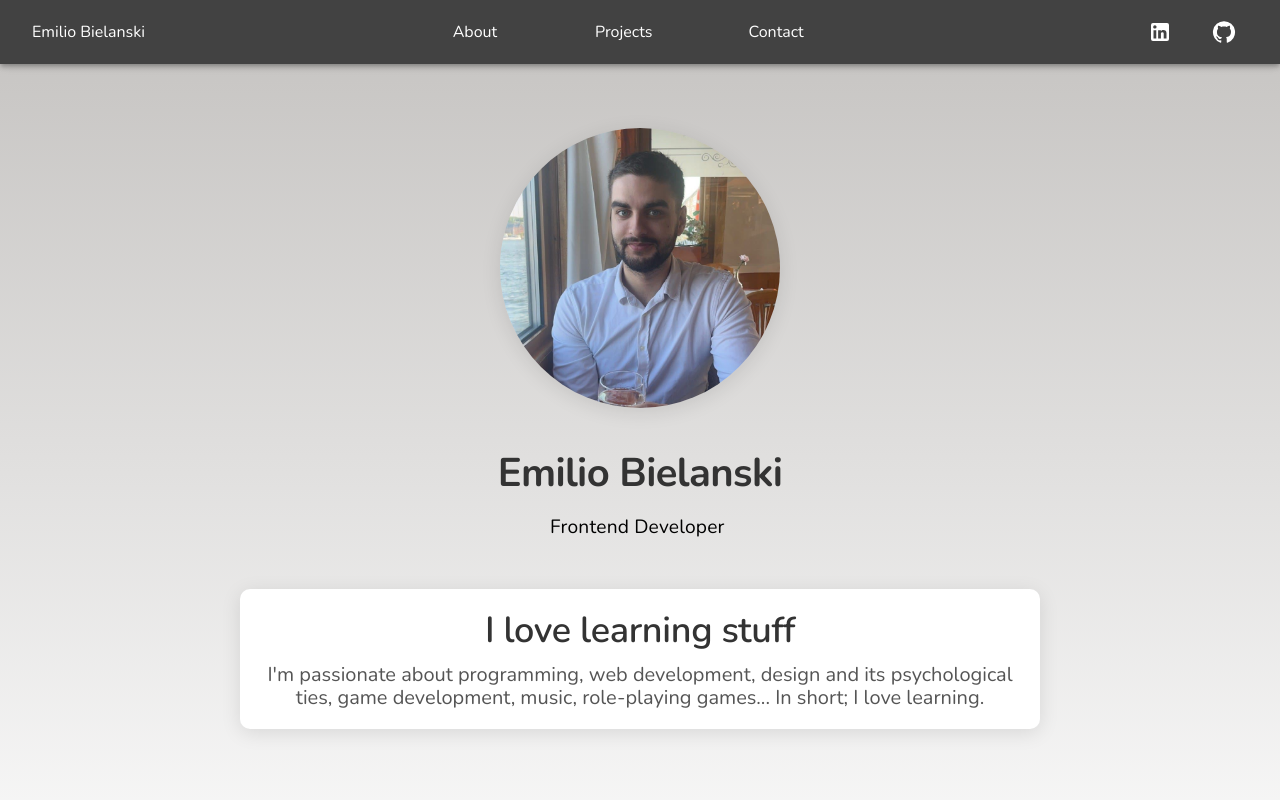
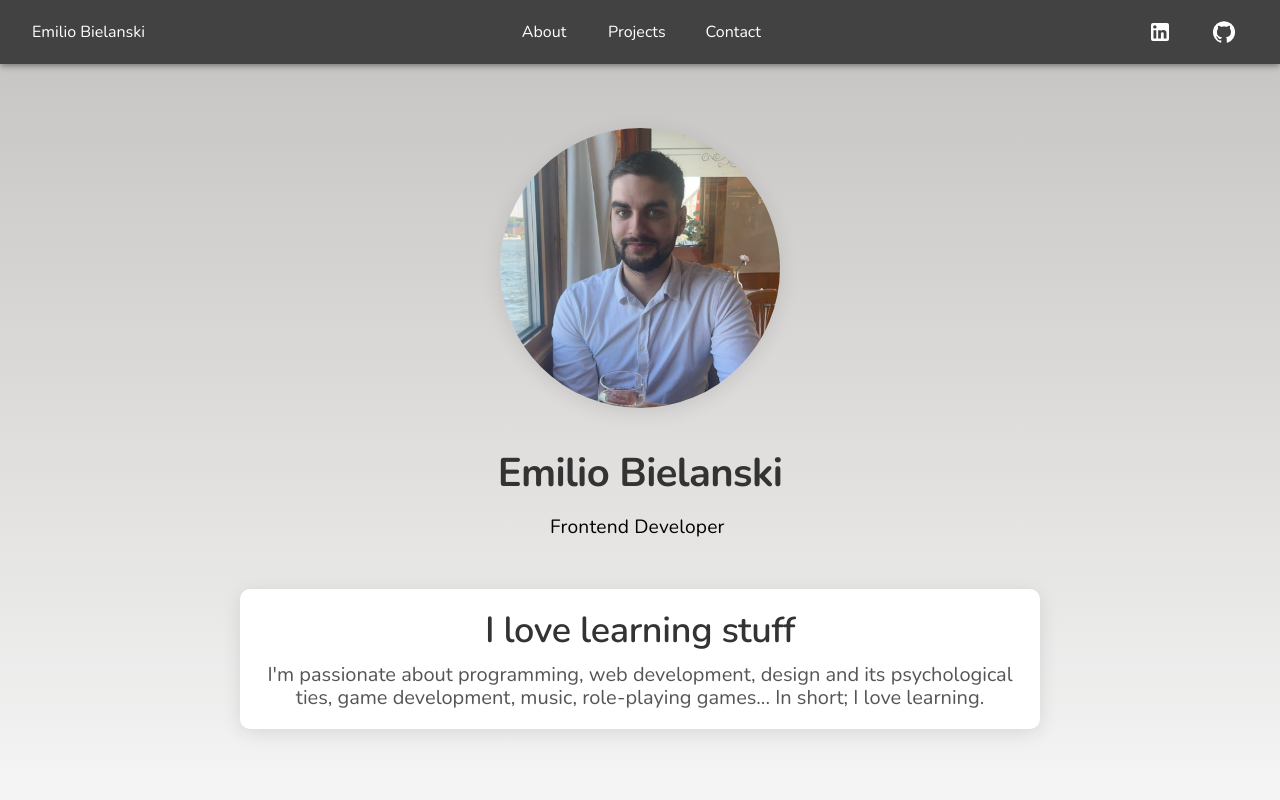
Before and after one commit to emiliobielanski/Portfolio2024, a React (Vite) app in the folder portfolio2024/: page / in a window 1280 px wide. Shown: the top 800 px of the page. Built offline with nearby package versions, Linux system fonts and the light colour scheme.

Commit message:
mobile navbar hamburger menu

```diff
--- a/portfolio2024/src/components/Landing.jsx
+++ b/portfolio2024/src/components/Landing.jsx
@@ -37,7 +37,6 @@ export const Landing = () => {
   return (
     <Box
       sx={{
-        marginTop: { sm: "64px" },
         minHeight: "100vh",
         background: "linear-gradient(to bottom,#C8C6C4, #f9f9f9)",
         paddingBottom: "50px",
@@ -95,7 +94,7 @@ export const Landing = () => {
                 sx={{
                   fontFamily: "Nunito",
                   fontWeight: "bold",
-                  fontSize: { xs: "2rem", sm: "2.5rem" }, // Responsive font size
+                  fontSize: { xs: "2rem", sm: "2.5rem" },
                   paddingBottom: "1rem",
                   color: "#333",
                 }}
@@ -104,7 +103,7 @@ export const Landing = () => {
               </Typography>
             </motion.div>
             <Typography
-              sx={{ fontFamily: "Nunito", fontSize: "1.2rem", color: "#555" }}
+              sx={{ fontFamily: "Nunito", fontSize: "1.2rem", color: "grey" }}
             >
               <Typical
                 steps={[1300, "Frontend Developer"]}
--- a/portfolio2024/src/components/Navbar.jsx
+++ b/portfolio2024/src/components/Navbar.jsx
@@ -1,10 +1,21 @@
-import { AppBar, Toolbar, Typography, Button, Box, Grid2 } from "@mui/material";
+import { useState } from "react";
+import {
+  AppBar,
+  Toolbar,
+  Typography,
+  Button,
+  IconButton,
+  Drawer,
+  Box,
+  List,
+  ListItem,
+  ListItemText,
+} from "@mui/material";
+import { Menu as MenuIcon } from "@mui/icons-material";
 import { Link } from "react-scroll";
 import { createTheme, ThemeProvider } from "@mui/material/styles";
-import "../App.css";
-import "./SocialLinks";
+import useMediaQuery from "@mui/material/useMediaQuery";
 import SocialLinks from "./SocialLinks";
-
 
 const theme = createTheme({
   palette: {
@@ -37,48 +48,90 @@ const navItems = [
   { label: "Projects", to: "projects" },
   { label: "Contact", to: "contact" },
 ];
+
 export const Navbar = () => {
+  const [drawerOpen, setDrawerOpen] = useState(false);
+  const isMobile = useMediaQuery("(max-width:601px)");
+
+  const handleDrawerToggle = () => {
+    setDrawerOpen(!drawerOpen);
+  };
+
+  const drawerContent = (
+    <Box
+      sx={{ width: 250, bgcolor: "#424242", height: "100%" }}
+      onClick={handleDrawerToggle}
+    >
+      <List>
+        {navItems.map(({ label, to }, index) => (
+          <ListItem button key={index} >
+            <Link to={to} smooth={true} duration={500} >
+              <ListItemText primary={label} onClick={handleDrawerToggle} primaryTypographyProps={{ color: "white" }} />
+            </Link>
+          </ListItem>
+        ))}
+      </List>
+    </Box>
+  );
+
   return (
     <ThemeProvider theme={theme}>
-      <AppBar
+      <AppBar position="sticky" sx={{ backgroundColor: "#424242" }}>
+        <Toolbar
+          sx={{ justifyContent: isMobile ? "flex-start" : "space-between", alignItems: "center" }}
+        >
+          {isMobile ? (
+            <>
+              <IconButton
+                edge="start"
+                color="white"
+                onClick={handleDrawerToggle}
+              >
+                <MenuIcon sx={{ fill: "white"}}/>
+              </IconButton>
+
+              <Typography sx={{color: "white", marginLeft: "1rem" }}>
+              Emilio Bielanski
+              </Typography>
+
+              <Drawer
+                anchor="left"
+                open={drawerOpen}
+                onClose={handleDrawerToggle}
+              >
+                {drawerContent}
+              </Drawer>
+            </>
+          ) : (
+            <Box
               sx={{
-          backgroundColor: "#424242",
-          color: "white",
-          display: { xs: "none", sm: "block", md: "block" },
+                display: "flex",
+                justifyContent: "space-between",
+                width: "100%",
               }}
             >
-        <Toolbar>
-          <Grid2
-            container
-            sx={{
-              width: "100%",
-              justifyContent: "space-between",
-              alignItems: "center",
-              flexDirection: { sm: "row" },
-            }}
-          >
-            <Grid2 item size={1} sx={{ whiteSpace: "nowrap" }}>
               <Button>
                 <Link to="landing" smooth={true} duration={500}>
                   <Typography color="white">Emilio Bielanski</Typography>
                 </Link>
               </Button>
-            </Grid2>
 
-            <Grid2 container gap={10} >
+              <Box sx={{ display: "flex", gap: 3 }}>
                 {navItems.map(({ label, to }, index) => (
-                <Box key={index}>
-                  <Button sx={{ textTransform: "none", fontSize: "1rem", "&:hover": {textDecoration: "4px underline grey"} }}>
+                  <Button
+                    key={index}
+                    sx={{ "&:hover": { textDecoration: "4px underline grey" } }}
+                  >
                     <Link to={to} smooth={true} duration={500}>
                       <Typography color="white">{label}</Typography>
                     </Link>
                   </Button>
+                ))}
               </Box>
-              ))}
-            </Grid2>
 
               <SocialLinks />
-          </Grid2>
+            </Box>
+          )}
         </Toolbar>
       </AppBar>
     </ThemeProvider>
```
Lines whose indentation alone changed are shown as unchanged.
